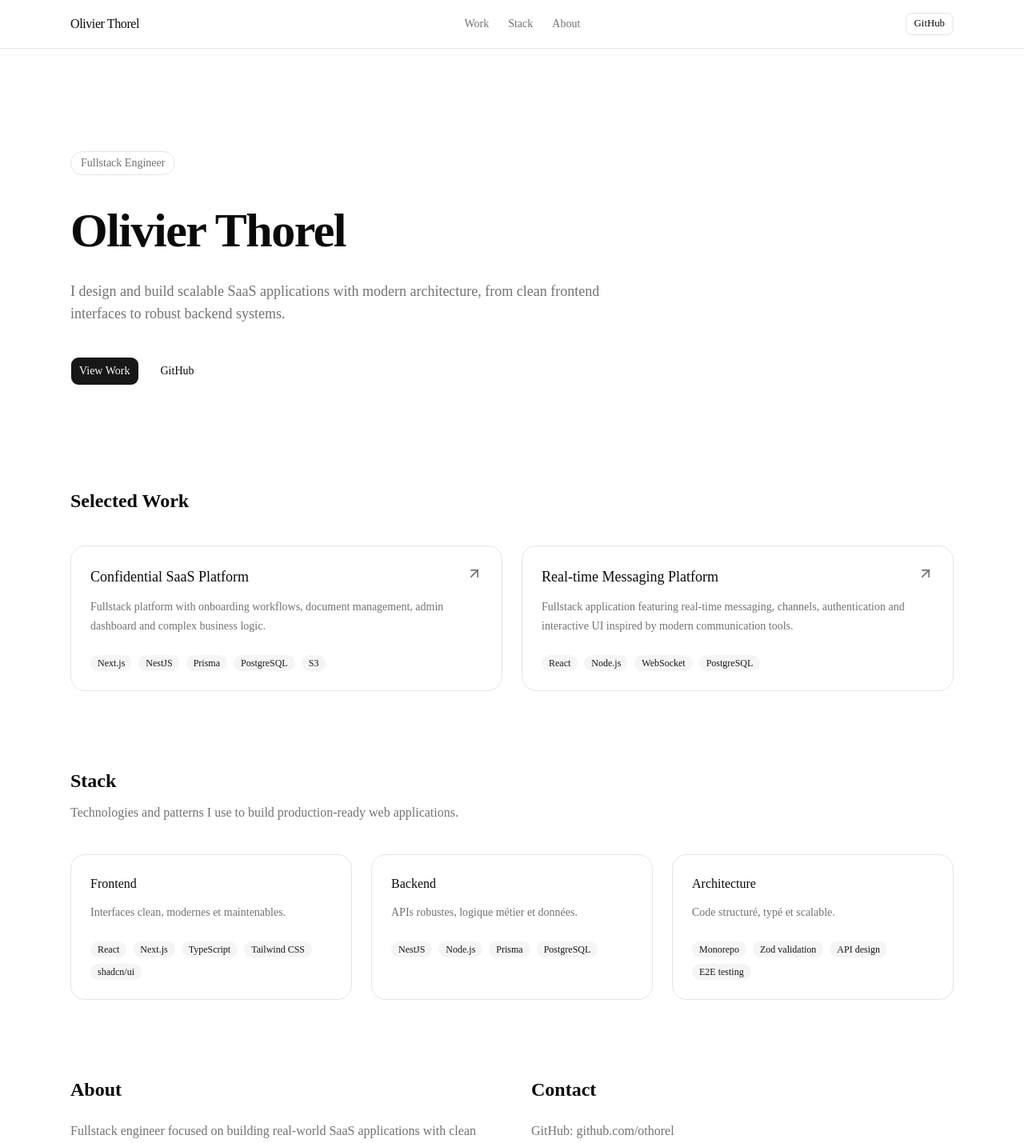
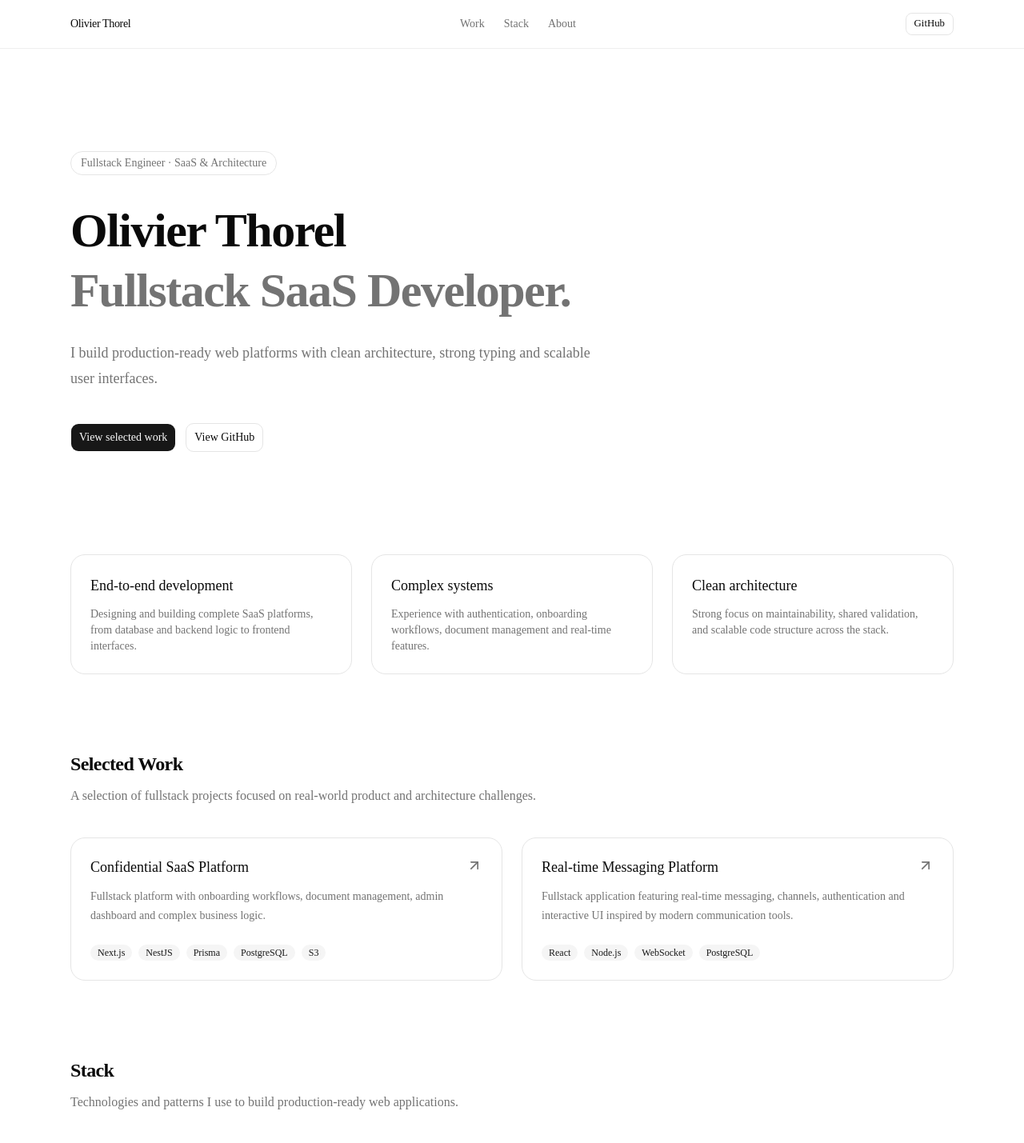
Before and after one commit to othorel/portfolio, a Next.js app: page / in a window 1280 px wide. Shown: the top 1429 px of the page at 80% size. Built offline with nearby package versions, Linux system fonts and the light colour scheme.

Commit message:
feat: polish portfolio layout and sections

```diff
--- a/src/app/page.tsx
+++ b/src/app/page.tsx
@@ -1,10 +1,12 @@
+import { Footer } from "@/components/layout/footer";
 import { Header } from "@/components/layout/header";
+import { AboutSection } from "@/components/sections/about-section";
+import { ProjectCard } from "@/components/sections/project-card";
+import { ProofSection } from "@/components/sections/proof-section";
+import { StackSection } from "@/components/sections/stack-section";
 import { Button } from "@/components/ui/button";
+import { SectionHeading } from "@/components/ui/section-heading";
 import { projects } from "@/data/projects";
-import { ProjectCard } from "@/components/sections/project-card";
-import { StackSection } from "@/components/sections/stack-section";
-import { AboutSection } from "@/components/sections/about-section";
-import { Footer } from "@/components/layout/footer";
 
 export default function Home() {
   return (
@@ -12,46 +14,54 @@ export default function Home() {
       <Header />
 
       <main className="relative min-h-screen bg-background text-foreground">
-        {/* Background */}
         <div className="absolute inset-0 -z-10">
           <div className="absolute inset-0 bg-[radial-gradient(circle_at_top,rgba(120,119,198,0.18),transparent_45%)]" />
           <div className="absolute inset-0 bg-[linear-gradient(to_right,rgba(255,255,255,0.06)_1px,transparent_1px),linear-gradient(to_bottom,rgba(255,255,255,0.06)_1px,transparent_1px)] bg-[size:48px_48px] mask-[linear-gradient(to_bottom,black,transparent_70%)]" />
         </div>
 
-        {/* HERO */}
         <section className="mx-auto max-w-6xl px-6 py-24 md:py-32">
           <div className="max-w-2xl">
             <div className="inline-flex items-center rounded-full border px-3 py-1 text-sm text-muted-foreground backdrop-blur">
-              Fullstack Engineer
+              Fullstack Engineer · SaaS & Architecture
             </div>
 
-            <h1 className="mt-8 text-5xl font-semibold leading-tight tracking-tight sm:text-6xl">
+            <h1 className="mt-8 max-w-4xl text-5xl font-semibold leading-tight tracking-tight sm:text-6xl">
               Olivier Thorel
+              <span className="block text-muted-foreground">
+                Fullstack SaaS Developer.
+              </span>
             </h1>
 
-            <p className="mt-6 text-lg text-muted-foreground">
-              I design and build scalable SaaS applications with modern
-              architecture, from clean frontend interfaces to robust backend
-              systems.
+            <p className="mt-6 max-w-2xl text-lg leading-8 text-muted-foreground">
+              I build production-ready web platforms with clean architecture,
+              strong typing and scalable user interfaces.
             </p>
 
-            <div className="mt-10 flex items-center gap-4">
+            <div className="mt-10 flex flex-col gap-3 sm:flex-row sm:items-center">
               <Button size="lg" asChild>
-                <a href="#work">View Work</a>
+                <a href="#work">View selected work</a>
               </Button>
 
-              <Button variant="ghost" size="lg" asChild>
-                <a href="https://github.com/othorel" target="_blank">
-                  GitHub
+              <Button variant="outline" size="lg" asChild>
+                <a
+                  href="https://github.com/othorel"
+                  target="_blank"
+                  rel="noopener noreferrer"
+                >
+                  View GitHub
                 </a>
               </Button>
             </div>
           </div>
         </section>
 
-        {/* WORK */}
+        <ProofSection />
+
         <section id="work" className="mx-auto max-w-6xl px-6 pb-24">
-          <h2 className="text-2xl font-semibold">Selected Work</h2>
+          <SectionHeading
+            title="Selected Work"
+            description="A selection of fullstack projects focused on real-world product and architecture challenges."
+          />
 
           <div className="mt-10 grid gap-6 md:grid-cols-2">
             {projects.map((project) => (
@@ -64,10 +74,10 @@ export default function Home() {
               />
             ))}
           </div>
-          </section>
+        </section>
 
-          <StackSection />
-          <AboutSection />
+        <StackSection />
+        <AboutSection />
       </main>
 
       <Footer />
--- a/src/components/layout/header.tsx
+++ b/src/components/layout/header.tsx
@@ -3,17 +3,15 @@ import { Button } from "@/components/ui/button";
 
 export function Header() {
   return (
-    <header className="sticky top-0 z-50 border-b bg-background/75 backdrop-blur-xl">
+    <header className="sticky top-0 z-50 border-b border-border/60 bg-background/75 backdrop-blur-xl">
       <div className="mx-auto flex max-w-6xl items-center justify-between px-6 py-4">
-        {/* Logo */}
         <Link
           href="/"
-          className="font-medium tracking-tight transition-colors hover:text-muted-foreground"
+          className="text-sm font-medium tracking-tight transition-colors hover:text-muted-foreground"
         >
           Olivier Thorel
         </Link>
 
-        {/* Navigation */}
         <nav className="hidden items-center gap-6 text-sm text-muted-foreground md:flex">
           <Link
             href="/#work"
@@ -35,7 +33,6 @@ export function Header() {
           </Link>
         </nav>
 
-        {/* External link */}
         <Button variant="outline" size="sm" asChild>
           <a
             href="https://github.com/othorel"
--- a/src/components/sections/about-section.tsx
+++ b/src/components/sections/about-section.tsx
@@ -1,15 +1,15 @@
+import { SectionHeading } from "@/components/ui/section-heading";
+
 export function AboutSection() {
   return (
     <section id="about" className="mx-auto max-w-6xl px-6 pb-24">
       <div className="grid gap-12 md:grid-cols-2">
         {/* About */}
         <div>
-          <h2 className="text-2xl font-semibold">About</h2>
-
-          <p className="mt-6 text-muted-foreground">
-            Fullstack engineer focused on building real-world SaaS applications
-            with clean architecture and strong product thinking.
-          </p>
+          <SectionHeading
+            title="About"
+            description="Fullstack engineer focused on building real-world SaaS applications with clean architecture and strong product thinking."
+          />
 
           <p className="mt-4 text-muted-foreground">
             I work across the entire stack, from modern frontend interfaces to
@@ -20,7 +20,7 @@ export function AboutSection() {
 
         {/* Contact */}
         <div>
-          <h2 className="text-2xl font-semibold">Contact</h2>
+          <SectionHeading title="Contact" />
 
           <div className="mt-6 space-y-3 text-muted-foreground">
             <p>
--- a/src/components/sections/project-card.tsx
+++ b/src/components/sections/project-card.tsx
@@ -17,18 +17,20 @@ export function ProjectCard({
 }: ProjectCardProps) {
   return (
     <Link href={`/work/${slug}`} className="group block">
-      <article className="relative overflow-hidden rounded-2xl border bg-card/40 p-6 transition duration-300 hover:-translate-y-1 hover:border-foreground/30 hover:bg-card/70">
+      <article className="relative overflow-hidden rounded-2xl border bg-card/40 p-6 transition-all duration-300 hover:-translate-y-1 hover:border-foreground/30 hover:bg-card/70">
 
-        {/* Glow effect */}
-        <div className="absolute inset-0 -z-10 opacity-0 transition group-hover:opacity-100">
-          <div className="absolute inset-0 bg-[radial-gradient(circle_at_top_right,rgba(120,119,198,0.18),transparent_50%)]" />
+        {/* Glow */}
+        <div className="pointer-events-none absolute inset-0 -z-10 opacity-0 transition-opacity duration-300 group-hover:opacity-100">
+          <div className="absolute inset-0 bg-[radial-gradient(circle_at_top_right,rgba(120,119,198,0.2),transparent_50%)]" />
         </div>
 
         {/* Header */}
         <div className="flex items-start justify-between gap-6">
-          <h3 className="text-lg font-medium">{title}</h3>
+          <h3 className="text-lg font-medium leading-snug">
+            {title}
+          </h3>
 
-          <ArrowUpRight className="size-5 text-muted-foreground transition group-hover:-translate-y-1 group-hover:translate-x-1 group-hover:text-foreground" />
+          <ArrowUpRight className="size-5 shrink-0 text-muted-foreground transition-transform duration-300 group-hover:-translate-y-1 group-hover:translate-x-1 group-hover:text-foreground" />
         </div>
 
         {/* Description */}
--- /dev/null
+++ b/src/components/sections/proof-section.tsx
@@ -0,0 +1,31 @@
+export function ProofSection() {
+  return (
+    <section className="mx-auto max-w-6xl px-6 pb-24">
+      <div className="grid gap-6 md:grid-cols-3">
+        <div className="rounded-2xl border bg-card/50 p-6">
+          <h3 className="text-lg font-medium">End-to-end development</h3>
+          <p className="mt-3 text-sm text-muted-foreground">
+            Designing and building complete SaaS platforms, from database and
+            backend logic to frontend interfaces.
+          </p>
+        </div>
+
+        <div className="rounded-2xl border bg-card/50 p-6">
+          <h3 className="text-lg font-medium">Complex systems</h3>
+          <p className="mt-3 text-sm text-muted-foreground">
+            Experience with authentication, onboarding workflows, document
+            management and real-time features.
+          </p>
+        </div>
+
+        <div className="rounded-2xl border bg-card/50 p-6">
+          <h3 className="text-lg font-medium">Clean architecture</h3>
+          <p className="mt-3 text-sm text-muted-foreground">
+            Strong focus on maintainability, shared validation, and scalable
+            code structure across the stack.
+          </p>
+        </div>
+      </div>
+    </section>
+  );
+}
--- a/src/components/sections/stack-section.tsx
+++ b/src/components/sections/stack-section.tsx
@@ -1,4 +1,5 @@
 import { Badge } from "@/components/ui/badge";
+import { SectionHeading } from "@/components/ui/section-heading";
 
 const stackGroups = [
   {
@@ -21,13 +22,10 @@ const stackGroups = [
 export function StackSection() {
   return (
     <section id="stack" className="mx-auto max-w-6xl px-6 pb-24">
-      <div className="max-w-2xl">
-        <h2 className="text-2xl font-semibold">Stack</h2>
-        <p className="mt-3 text-muted-foreground">
-          Technologies and patterns I use to build production-ready web
-          applications.
-        </p>
-      </div>
+        <SectionHeading
+            title="Stack"
+            description="Technologies and patterns I use to build production-ready web applications."
+        />
 
       <div className="mt-10 grid gap-6 md:grid-cols-3">
         {stackGroups.map((group) => (
--- /dev/null
+++ b/src/components/ui/section-heading.tsx
@@ -0,0 +1,16 @@
+type SectionHeadingProps = {
+  title: string;
+  description?: string;
+};
+
+export function SectionHeading({ title, description }: SectionHeadingProps) {
+  return (
+    <div className="max-w-2xl">
+      <h2 className="text-2xl font-semibold tracking-tight">{title}</h2>
+
+      {description ? (
+        <p className="mt-3 text-muted-foreground">{description}</p>
+      ) : null}
+    </div>
+  );
+}
```
